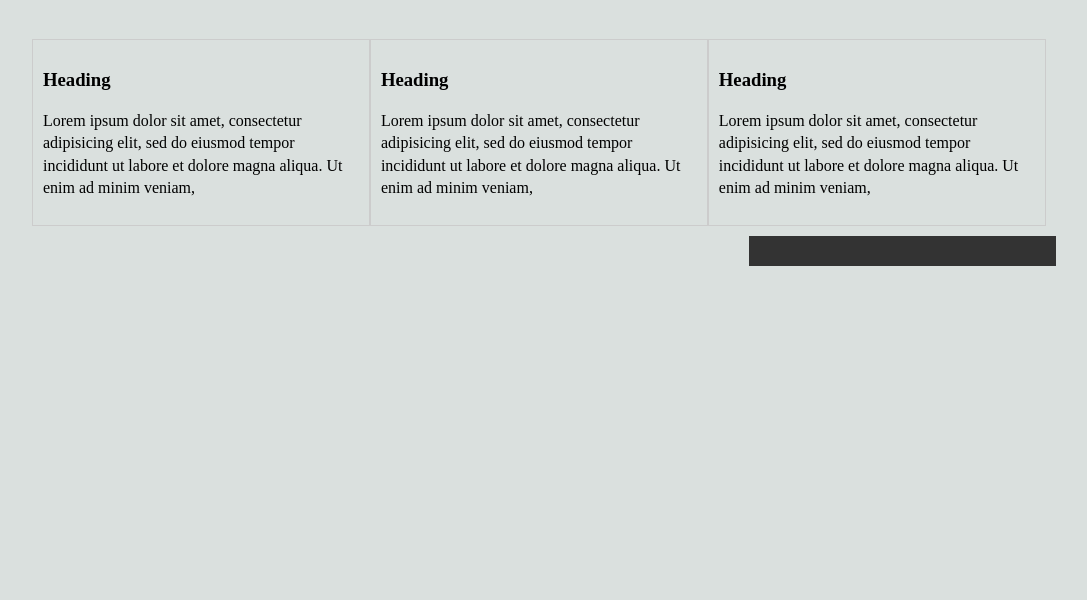
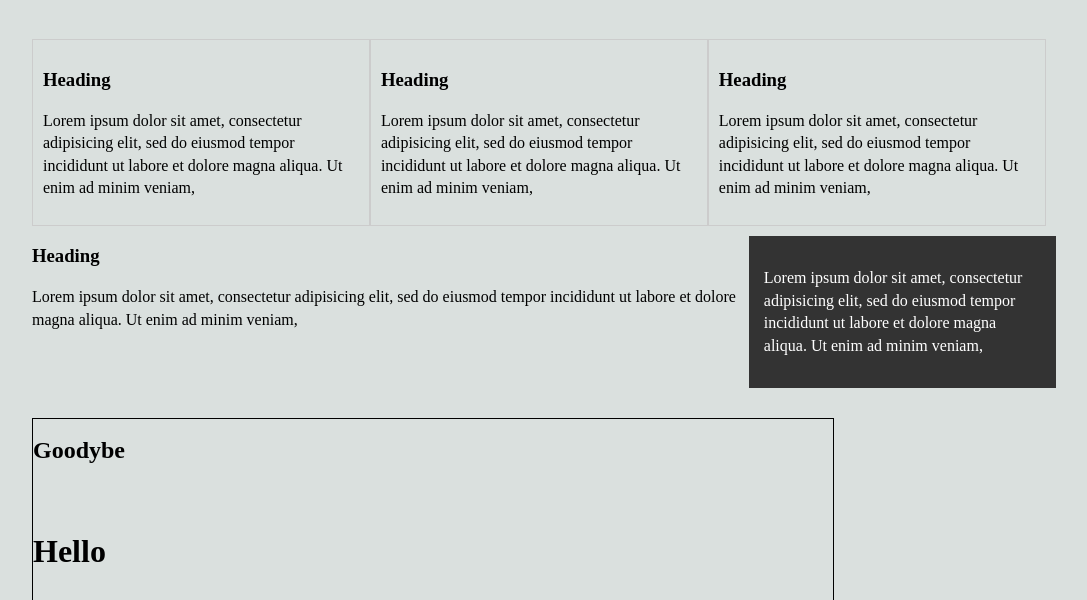
Before and after one commit to Bnjackson/practise-HTML-CSS, a plain HTML site: page index.html in a window 1280 px wide. Shown: the part 1221-1821 px from the top of the page, without its empty margins (96-1183 px from the left). Drawn offline with Linux system fonts and the light colour scheme.

Commit message:
Update index.html

```diff
--- a/index.html
+++ b/index.html
@@ -59,12 +59,18 @@
       </div>
       <div class="clr"></div>
       <div id="main-block">
+        <h3>Heading</h3>
+        <p>Lorem ipsum dolor sit amet, consectetur adipisicing elit, sed do eiusmod tempor incididunt ut labore et dolore magna aliqua. Ut enim ad minim veniam,</p>
+      </div>
+      <div id="sidebar">
+        <p>Lorem ipsum dolor sit amet, consectetur adipisicing elit, sed do eiusmod tempor incididunt ut labore et dolore magna aliqua. Ut enim ad minim veniam,</p>
+      </div>
+      <div class="clr"></div>
+      <div class="p-box">
+        <h1>Hello</h1>
+        <h2>Goodybe</h1>
 
       </div>
-      <div id="sidebar">
-
-      </div>
-
 
       <div style="margin-top: 500px;"></div>
   </div>
```
